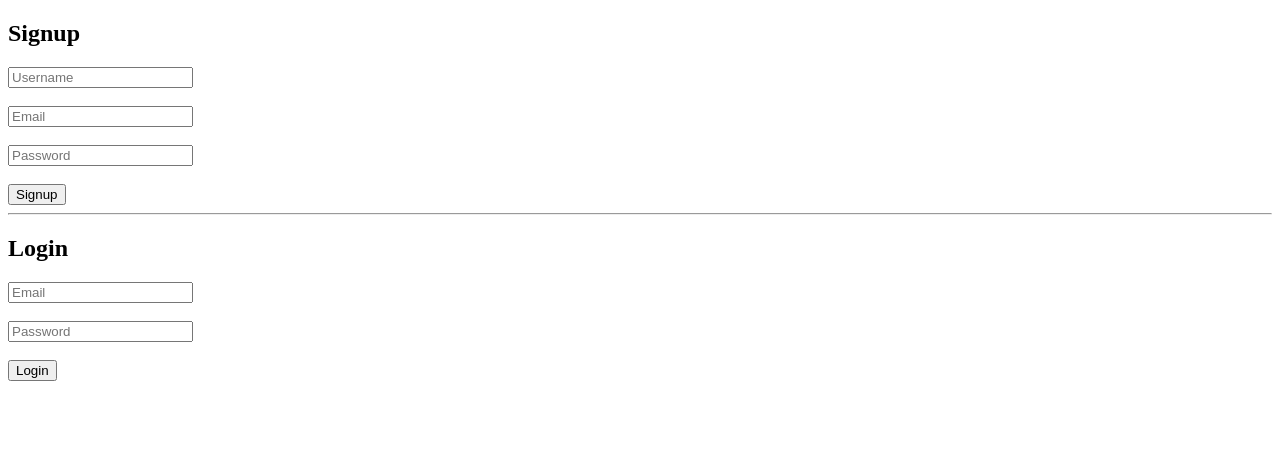
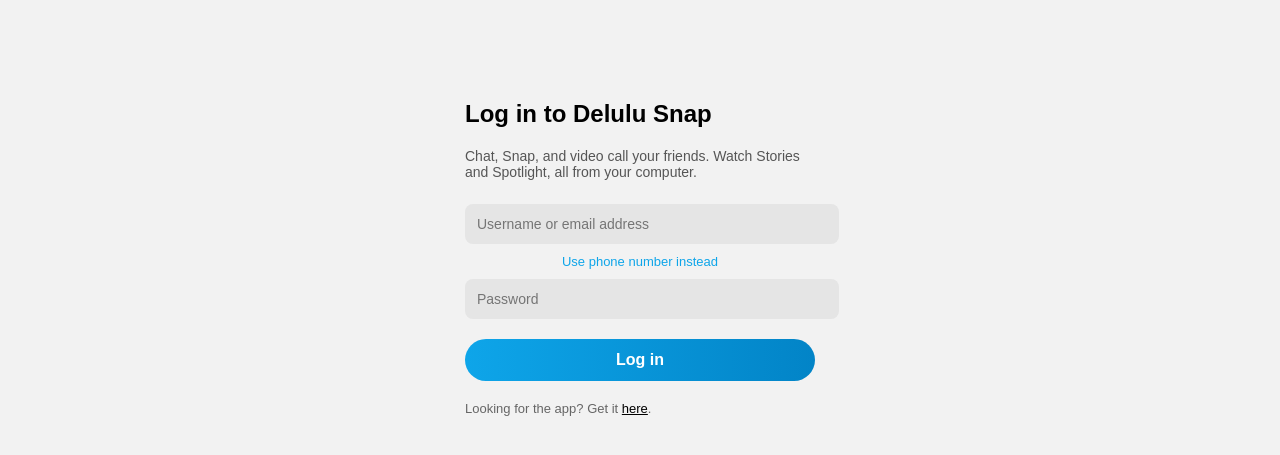
Before and after one commit to Dhanush1911285/dharshini, a Flask app: page / in a window 1280 px wide. Shown: the top 455 px of the page. Run offline with Flask 3, Linux system fonts and the light colour scheme; some libraries are stand-ins or nearby versions.

Commit message:
added smtp and new env config

```diff
--- a/app.py
+++ b/app.py
@@ -1,88 +1,243 @@
-from flask import Flask, render_template, request, redirect, session
+from flask import Flask, render_template, request, redirect, session, flash
 import cloudinary
 import cloudinary.uploader
+import psycopg2
+import bcrypt
+import os
+import re
+from datetime import timedelta
+from flask_mail import Mail, Message
+from itsdangerous import URLSafeTimedSerializer
+from dotenv import load_dotenv
 
-import psycopg2
+# ---------------- LOAD ENV ----------------
+load_dotenv()
 
-DATABASE_URL = "postgresql://dhanush:UfWi0vMzCdi7QnUeybfQB8DTW7EJw5QA@dpg-d77bq9mdqaus73bmcam0-a.singapore-postgres.render.com/delulu"
+# ---------------- DB ----------------
+DATABASE_URL = os.getenv("DATABASE_URL")
 conn = psycopg2.connect(DATABASE_URL)
 cur = conn.cursor()
-
-print("Database connected 😏🔥")
 
 cur.execute("""
 CREATE TABLE IF NOT EXISTS users (
     id SERIAL PRIMARY KEY,
     username TEXT,
     email TEXT UNIQUE,
-    password TEXT
+    password TEXT,
+    verified BOOLEAN DEFAULT FALSE
 )
 """)
+conn.commit()
 
-conn.commit()
+# ---------------- APP ----------------
 app = Flask(__name__)
-app.secret_key = "secret123"
 
-# Cloudinary config (you will fill later)
+app.secret_key = os.getenv("SECRET_KEY", "fallback-secret")
+app.permanent_session_lifetime = timedelta(days=7)
+
+app.config['SESSION_COOKIE_HTTPONLY'] = True
+app.config['SESSION_COOKIE_SECURE'] = False  # change to True in production
+app.config['SESSION_COOKIE_SAMESITE'] = 'Lax'
+
+# ---------------- BASE URL ----------------
+BASE_URL = os.getenv("BASE_URL", "http://localhost:5000")
+
+# ---------------- MAIL CONFIG ----------------
+app.config['MAIL_SERVER'] = 'smtp.gmail.com'
+app.config['MAIL_PORT'] = 587
+app.config['MAIL_USE_TLS'] = True
+app.config['MAIL_USERNAME'] = os.getenv("EMAIL_USER")
+app.config['MAIL_PASSWORD'] = os.getenv("EMAIL_PASS")
+
+mail = Mail(app)
+
+serializer = URLSafeTimedSerializer(app.secret_key)
+
+# ---------------- EMAIL FUNCTION ----------------
+def send_email(to, subject, body):
+    msg = Message(
+        subject,
+        sender=app.config['MAIL_USERNAME'],
+        recipients=[to]
+    )
+    msg.body = body
+    mail.send(msg)
+
+# ---------------- CLOUDINARY ----------------
 cloudinary.config(
-    cloud_name="YOUR_NAME",
-    api_key="YOUR_KEY",
-    api_secret="YOUR_SECRET"
+    cloud_name=os.getenv("CLOUD_NAME"),
+    api_key=os.getenv("CLOUD_KEY"),
+    api_secret=os.getenv("CLOUD_SECRET")
 )
 
-from flask import Flask, render_template, request, redirect, session
+# ---------------- ROUTES ----------------
+
 @app.route('/')
-def home():
-    if "user" in session:
+def index():
+    if "user_id" in session:
         return redirect('/camera')
     return render_template("login.html")
 
-@app.route('/login', methods=['POST'])
+# ---------------- LOGIN ----------------
+@app.route('/login', methods=['GET', 'POST'])
 def login():
+    if request.method == 'GET':
+        return render_template("login.html")
+
     email = request.form.get("email")
     password = request.form.get("password")
 
-    cur.execute(
-        "SELECT * FROM users WHERE email=%s AND password=%s",
-        (email, password)
-    )
+    cur.execute("SELECT * FROM users WHERE email=%s", (email,))
     user = cur.fetchone()
 
     if user:
-        session["user"] = user[1]  # username
-        return redirect('/camera')
+        if not user[4]:
+            flash("Please verify your email first 📧")
+            return redirect('/login')
+
+        if bcrypt.checkpw(password.encode('utf-8'), user[3].encode('utf-8')):
+            session.permanent = True
+            session['user_id'] = user[0]
+            session['username'] = user[1]
+            return redirect('/camera')
+        else:
+            flash("Wrong password 😬")
+            return redirect('/login')
     else:
-        return "Invalid login ❌"
+        flash("User not found 😢")
+        return redirect('/login')
 
-@app.route('/signup', methods=['POST'])
+# ---------------- SIGNUP ----------------
+@app.route('/signup', methods=['GET', 'POST'])
 def signup():
+    if request.method == 'GET':
+        return render_template("signup.html")
+
     username = request.form.get("username")
     email = request.form.get("email")
     password = request.form.get("password")
 
+    # Password rules
+    if len(password) < 8:
+        return render_template("signup.html", error="Min 8 characters")
+    if not re.search(r"[A-Z]", password):
+        return render_template("signup.html", error="Need uppercase")
+    if not re.search(r"[0-9]", password):
+        return render_template("signup.html", error="Need number")
+    if not re.search(r"[!@#$%^&*]", password):
+        return render_template("signup.html", error="Need special char")
+
+    # Check duplicate
+    cur.execute("SELECT * FROM users WHERE email=%s", (email,))
+    if cur.fetchone():
+        return render_template("signup.html", error="Email already exists")
+
+    hashed = bcrypt.hashpw(password.encode('utf-8'), bcrypt.gensalt())
+
     cur.execute(
         "INSERT INTO users (username, email, password) VALUES (%s, %s, %s)",
-        (username, email, password)
+        (username, email, hashed.decode('utf-8'))
     )
     conn.commit()
 
-    return "Signup successful 😏"
+    # Send verification email
+    token = serializer.dumps(email, salt='email-confirm')
+    link = f"{BASE_URL}/verify/{token}"
 
+    send_email(email, "Verify Email", f"Click to verify: {link}")
+
+    flash("Check your email to verify 📧")
+    return redirect('/login')
+
+# ---------------- VERIFY ----------------
+@app.route('/verify/<token>')
+def verify(token):
+    try:
+        email = serializer.loads(token, salt='email-confirm', max_age=3600)
+        cur.execute("UPDATE users SET verified=TRUE WHERE email=%s", (email,))
+        conn.commit()
+        return "Email verified 🎉"
+    except:
+        return "Invalid/Expired link"
+
+# ---------------- FORGOT ----------------
+@app.route('/forgot', methods=['GET', 'POST'])
+def forgot():
+    if request.method == 'GET':
+        return render_template("forgot.html")
+
+    email = request.form.get("email")
+
+    token = serializer.dumps(email, salt='reset-password')
+    link = f"{BASE_URL}/reset/{token}"
+
+    send_email(email, "Reset Password", f"Reset here: {link}")
+
+    flash("Reset link sent 📧")
+    return redirect('/login')
+
+# ---------------- RESET ----------------
+@app.route('/reset/<token>', methods=['GET', 'POST'])
+def reset(token):
+    try:
+        email = serializer.loads(token, salt='reset-password', max_age=3600)
+
+        if request.method == 'POST':
+            new_password = request.form.get("password")
+
+            if len(new_password) < 8:
+                return "Min 8 characters"
+            if not re.search(r"[A-Z]", new_password):
+                return "Need uppercase"
+            if not re.search(r"[0-9]", new_password):
+                return "Need number"
+            if not re.search(r"[!@#$%^&*]", new_password):
+                return "Need special char"
+
+            hashed = bcrypt.hashpw(new_password.encode('utf-8'), bcrypt.gensalt())
+
+            cur.execute("UPDATE users SET password=%s WHERE email=%s",
+                        (hashed.decode('utf-8'), email))
+            conn.commit()
+
+            flash("Password updated ✅")
+            return redirect('/login')
+
+        return '''
+        <form method="POST">
+            <input name="password" placeholder="New password">
+            <button>Reset</button>
+        </form>
+        '''
+    except:
+        return "Invalid/Expired link"
+
+# ---------------- CAMERA ----------------
 @app.route('/camera')
 def camera():
-    if "user" not in session:
-        return redirect('/')
-    return render_template("camera.html", user=session["user"])
+    if 'user_id' not in session:
+        return redirect('/login')
+    return render_template("camera.html", username=session['username'])
 
-
+# ---------------- UPLOAD ----------------
 @app.route('/upload', methods=['POST'])
 def upload():
     file = request.files['photo']
     result = cloudinary.uploader.upload(file)
     return result['secure_url']
 
-
+# ---------------- LOGOUT ----------------
 @app.route('/logout')
 def logout():
     session.clear()
-    return redirect('/')
+    return redirect('/login')
+
+# ---------------- TEST EMAIL ----------------
+@app.route('/test-email')
+def test_email():
+    send_email("your_email@gmail.com", "Test", "It works 😏🔥")
+    return "Email sent!"
+
+# ---------------- RUN ----------------
+if __name__ == "__main__":
+    app.run(debug=True)
--- a/templates/login.html
+++ b/templates/login.html
@@ -1,26 +1,115 @@
 <!DOCTYPE html>
 <html>
 <head>
-  <title>Login / Signup</title>
+    <title>Login</title>
+
+    <style>
+        body {
+            margin: 0;
+            font-family: Arial, sans-serif;
+            background: #f2f2f2;
+        }
+
+        .container {
+            width: 350px;
+            margin: 100px auto;
+        }
+
+        h2 {
+            font-weight: bold;
+        }
+
+        p {
+            color: #555;
+            font-size: 14px;
+        }
+
+        input {
+            width: 100%;
+            padding: 12px;
+            margin-top: 10px;
+            border-radius: 8px;
+            border: none;
+            background: #e5e5e5;
+            font-size: 14px;
+        }
+
+        .link {
+            color: #0ea5e9;
+            font-size: 13px;
+            margin-top: 10px;
+            display: block;
+            text-align: center;
+            cursor: pointer;
+        }
+
+        button {
+            width: 100%;
+            margin-top: 20px;
+            padding: 12px;
+            border: none;
+            border-radius: 25px;
+            background: linear-gradient(to right, #0ea5e9, #0284c7);
+            color: white;
+            font-size: 16px;
+            font-weight: bold;
+            cursor: pointer;
+        }
+
+        .bottom-text {
+            margin-top: 20px;
+            font-size: 13px;
+            color: #666;
+        }
+
+        .bottom-text a {
+            color: black;
+            text-decoration: underline;
+        }
+
+        .error {
+            color: red;
+            font-size: 14px;
+            margin-top: 10px;
+            animation: fadeIn 0.3s ease-in-out;
+        }
+
+        @keyframes fadeIn {
+            from {opacity: 0;}
+            to {opacity: 1;}
+        }
+    </style>
 </head>
+
 <body>
 
-<h2>Signup</h2>
-<form action="/signup" method="POST">
-  <input type="text" name="username" placeholder="Username" required><br><br>
-  <input type="email" name="email" placeholder="Email" required><br><br>
-  <input type="password" name="password" placeholder="Password" required><br><br>
-  <button type="submit">Signup</button>
-</form>
+<div class="container">
+    <h2>Log in to Delulu Snap</h2>
+    <p>Chat, Snap, and video call your friends. Watch Stories and Spotlight, all from your computer.</p>
 
-<hr>
+    <!-- 🔴 FLASH MESSAGE -->
+    {% with messages = get_flashed_messages() %}
+      {% if messages %}
+        {% for msg in messages %}
+          <p class="error">{{ msg }}</p>
+        {% endfor %}
+      {% endif %}
+    {% endwith %}
 
-<h2>Login</h2>
-<form action="/login" method="POST">
-  <input type="email" name="email" placeholder="Email" required><br><br>
-  <input type="password" name="password" placeholder="Password" required><br><br>
-  <button type="submit">Login</button>
-</form>
+    <form action="/login" method="POST">
+        <input type="email" name="email" placeholder="Username or email address" required>
+
+        <a class="link">Use phone number instead</a>
+
+        <input type="password" name="password" placeholder="Password" required>
+
+        <button type="submit">Log in</button>
+    </form>
+
+    <div class="bottom-text">
+        Looking for the app? Get it <a href="#">here</a>.
+    </div>
+</div>
 
 </body>
 </html>
```
